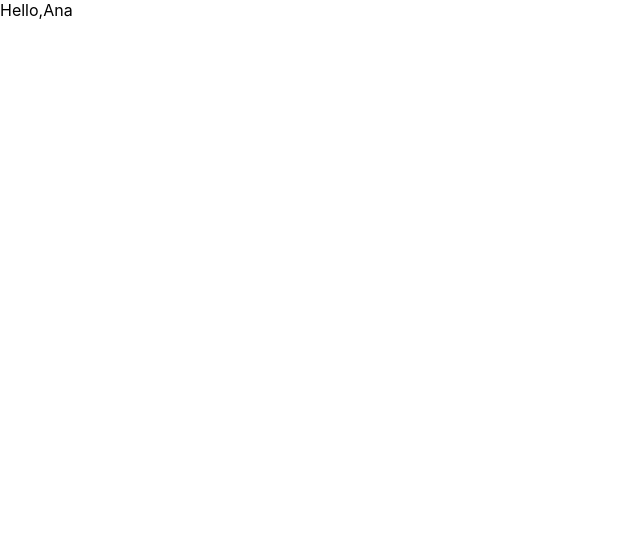
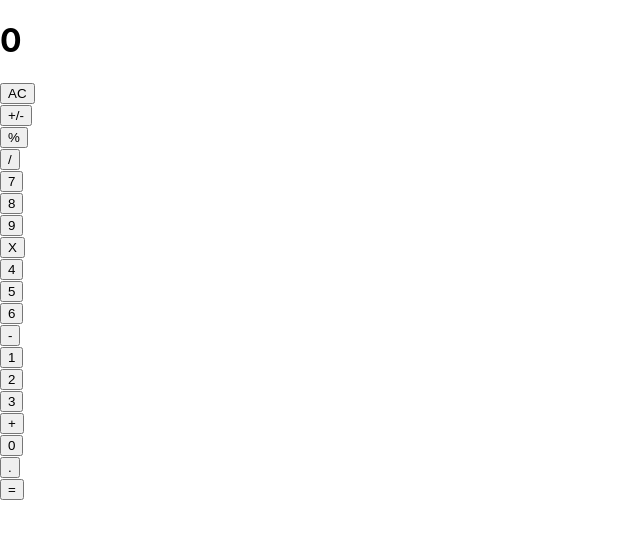
Before and after one commit to anapdh/react-calculator, a React (Create React App) app: page / in a window 1280 px wide. Shown: the top 538 px of the page, without its empty margins (0-640 px from the left). Built offline with nearby package versions, Linux system fonts and the light colour scheme.

Commit message:
Add content in components to diplay in App

```diff
--- a/src/components/App.js
+++ b/src/components/App.js
@@ -1,25 +1,30 @@
 // import logo from './logo.svg';
 // import './App.css';
+import Display from './Display';
+import ButtonPanel from './ButtonPanel';
 
-// function App() {
-//   return (
-//     <div className="App">
-//       <header className="App-header">
-//         <img src={logo} className="App-logo" alt="logo" />
-//         <p>
-//           Edit <code>src/App.js</code> and save to reload.
-//         </p>
-//         <a
-//           className="App-link"
-//           href="https://reactjs.org"
-//           target="_blank"
-//           rel="noopener noreferrer"
-//         >
-//           Learn React
-//         </a>
-//       </header>
-//     </div>
-//   );
-// }
+function App() {
+  return (
+    <div className="App">
 
-// export default App;
+      <Display />
+      <ButtonPanel />
+      {/* <header className="App-header">
+        <img src={logo} className="App-logo" alt="logo" />
+        <p>
+          Edit <code>src/App.js</code> and save to reload.
+        </p>
+        <a
+          className="App-link"
+          href="https://reactjs.org"
+          target="_blank"
+          rel="noopener noreferrer"
+        >
+          Learn React
+        </a>
+      </header> */}
+    </div>
+  );
+}
+
+export default App;
--- a/src/components/Button.js
+++ b/src/components/Button.js
@@ -0,0 +1,17 @@
+import React from 'react';
+import PropTypes from 'prop-types';
+
+const Button = (props) => {
+  const { btnName } = props;
+  return (
+    <div>
+      <button type="button" name="button">{btnName}</button>
+    </div>
+  );
+};
+
+Button.propTypes = {
+  btnName: PropTypes.string.isRequired,
+};
+
+export default Button;
--- a/src/components/ButtonPanel.js
+++ b/src/components/ButtonPanel.js
@@ -0,0 +1,38 @@
+import React from 'react';
+import Button from './Button';
+
+const ButtonPanel = () => (
+  <>
+    <div className="row1">
+      <Button btnName="AC" />
+      <Button btnName="+/-" />
+      <Button btnName="%" />
+      <Button btnName="/" />
+    </div>
+    <div className="row2">
+      <Button btnName="7" />
+      <Button btnName="8" />
+      <Button btnName="9" />
+      <Button btnName="X" />
+    </div>
+    <div className="row3">
+      <Button btnName="4" />
+      <Button btnName="5" />
+      <Button btnName="6" />
+      <Button btnName="-" />
+    </div>
+    <div className="row4">
+      <Button btnName="1" />
+      <Button btnName="2" />
+      <Button btnName="3" />
+      <Button btnName="+" />
+    </div>
+    <div className="row5">
+      <Button btnName="0" />
+      <Button btnName="." />
+      <Button btnName="=" />
+    </div>
+  </>
+);
+
+export default ButtonPanel;
--- a/src/components/Display.js
+++ b/src/components/Display.js
@@ -0,0 +1,21 @@
+import React from 'react';
+import PropTypes from 'prop-types';
+
+const Display = (props) => {
+  const { result } = props;
+  return (
+    <div>
+      <h1>{result}</h1>
+    </div>
+  );
+};
+
+Display.propTypes = {
+  result: PropTypes.string,
+};
+
+Display.defaultProps = {
+  result: '0',
+};
+
+export default Display;
--- a/src/index.js
+++ b/src/index.js
@@ -1,30 +1,29 @@
 import React from 'react';
 import ReactDOM from 'react-dom';
 import './index.css';
-// import App from './App';
-// import Big from 'big.js';
-import PropTypes from 'prop-types';
+import App from './components/App';
+// import PropTypes from 'prop-types';
 
-function HelloWorldComponent({ name }) {
-  return (
-    <div>
-      Hello,
-      {name}
-    </div>
-  );
-}
+// function HelloWorldComponent({ name }) {
+//   return (
+//     <div>
+//       Hello,
+//       {name}
+//     </div>
+//   );
+// }
 
-HelloWorldComponent.defaultProps = {
-  name: 'Ana',
-};
+// HelloWorldComponent.defaultProps = {
+//   name: 'Ana',
+// };
 
-HelloWorldComponent.propTypes = {
-  name: PropTypes.string,
-};
+// HelloWorldComponent.propTypes = {
+//   name: PropTypes.string,
+// };
 
-export default HelloWorldComponent;
+// export default HelloWorldComponent;
 
 ReactDOM.render(
-  <HelloWorldComponent name="Ana" />,
+  <App />,
   document.getElementById('root'),
 );
```
